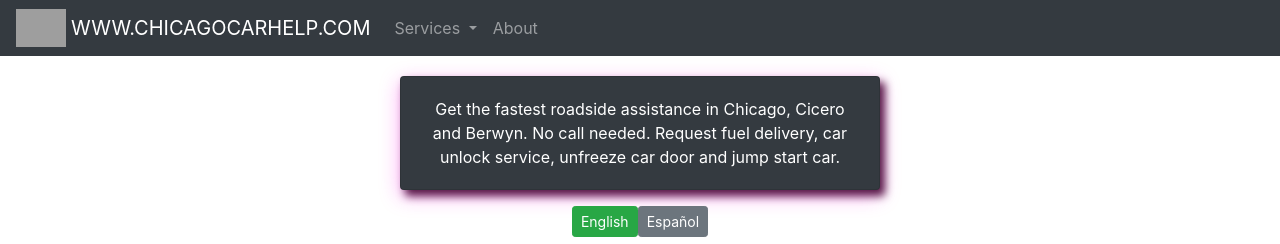
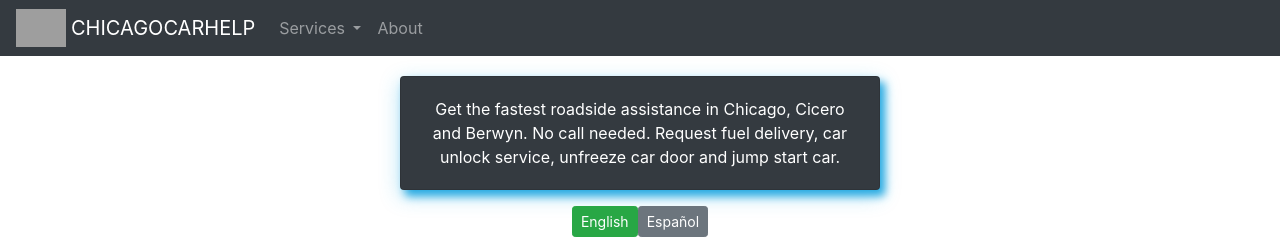
Before and after one commit to silvano905/car, a Django app: page / in a window 1280 px wide. Shown: the top 244 px of the page. Run offline with Django 3.2, Linux system fonts and the light colour scheme; data comes from the database, SQL or seed files in the repository; some libraries are stand-ins or nearby versions; grey boxes are pictures that could not be loaded.

Commit message:
12/13/18 #7

```diff
--- a/helper/static/css/my_style.css
+++ b/helper/static/css/my_style.css
@@ -80,14 +80,14 @@ img{
 
 .purple_shadow{
     max-width: 30rem;
-    box-shadow: 5px 6px 8px 0 rgb(87, 23, 70), 0 6px 20px 0 rgba(252, 29, 230, 0.36);
+    box-shadow: 5px 6px 8px 0 rgb(41, 171, 226), 0 6px 20px 0 rgba(41, 171, 226, 0.36);
 }
 
 
 
 .purple_shadow_two{
     max-width: 50rem;
-    box-shadow: 5px 6px 8px 0 rgb(87, 23, 70), 0 6px 20px 0 rgba(252, 29, 230, 0.36);
+    box-shadow: 5px 6px 8px 0 rgb(41, 171, 226), 0 6px 20px 0 rgba(41, 171, 226, 0.36);
 }
 .purple_shadow_two p{
     padding: 10px;
--- a/helper/templates/helper/home.html
+++ b/helper/templates/helper/home.html
@@ -29,7 +29,7 @@
     <img src="http://drive.google.com/uc?export=view&id=1iAEt3g90vB9rxZZ8SP4Sz-XZdL7dQaKi" alt="time" style="margin-right: 5px; width: 50px; height: auto">
 
 
-    <a class="small_font navbar-brand" href="{% url 'help:home'%}">WWW.CHICAGOCARHELP.COM
+    <a class="small_font navbar-brand" href="{% url 'help:home'%}">CHICAGOCARHELP
     </a>
 
 
@@ -121,7 +121,7 @@
 
                 <img src="http://drive.google.com/uc?export=view&id=1hIonAC1d3q00UOVDNqVN4P6odWiNPTKe" alt="time" style="width: 150px; display: block; margin-top: 10px">
         <div align="center" style="border: 2px solid white; margin-top: 5px; padding: 5px; width: 335px;
-        background-color: #571746; border-radius: 7px">
+        background-color: #29abe2; border-radius: 7px">
             <h5 style="color: white">FAST</h5>
         <h5 style="color: white">Will get to you in 20 minutes or less</h5>
         </div>
```
